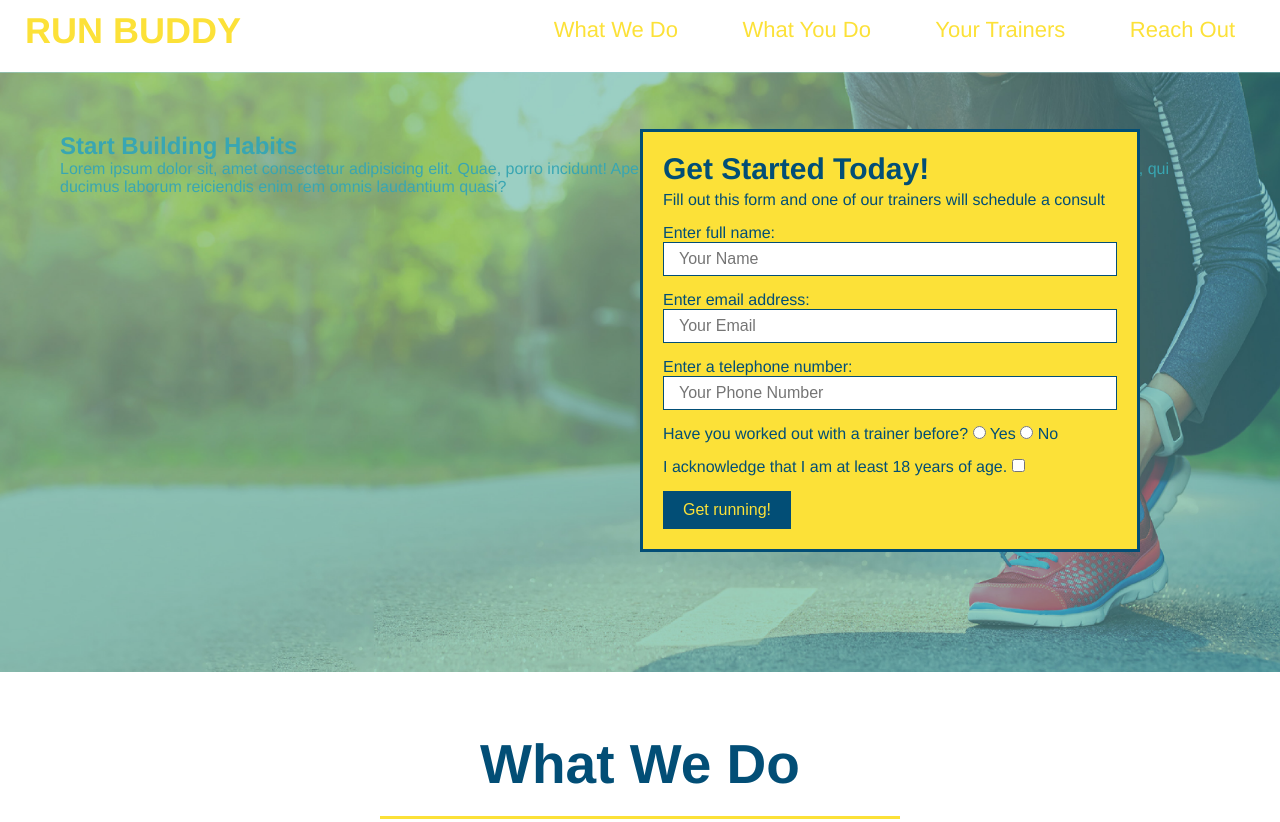
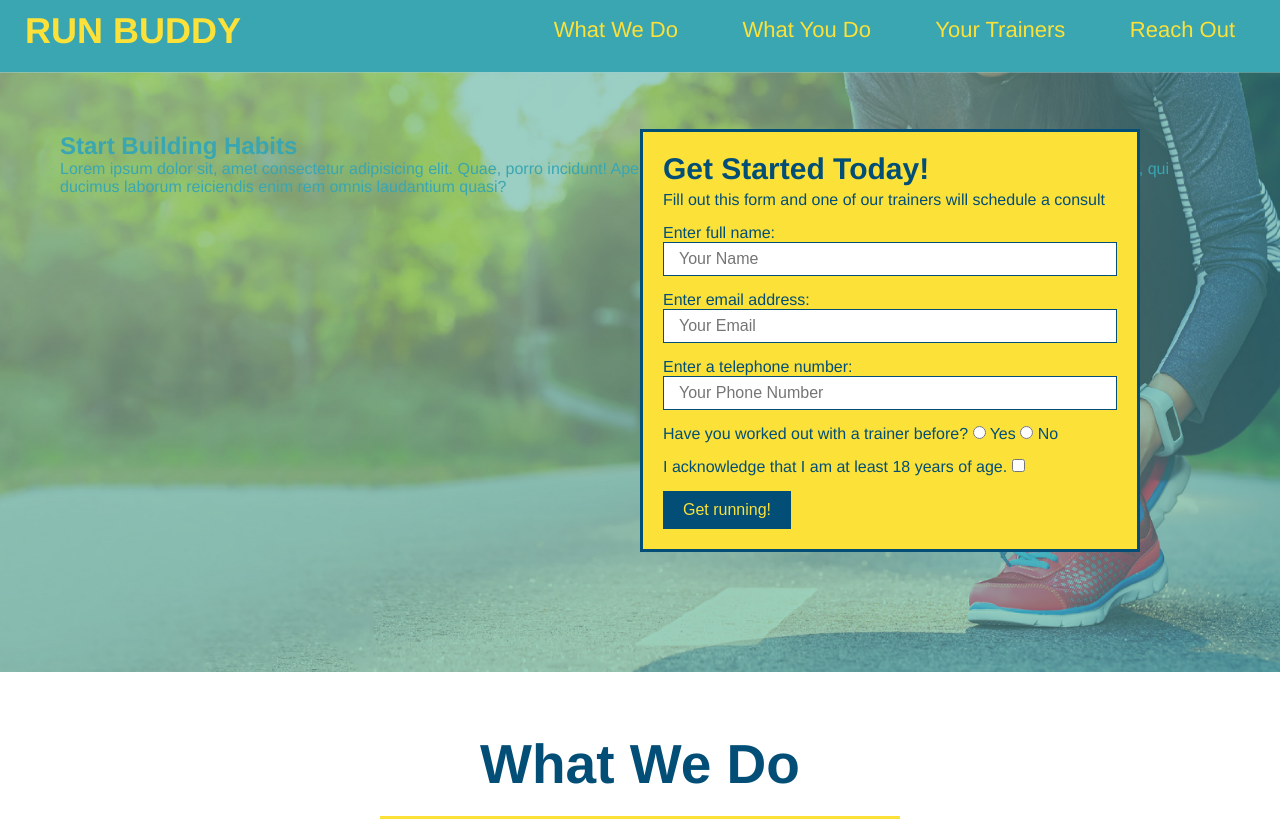
Before and after one commit to lillielovatt/run-buddy, a plain HTML site: page index.html in a window 1280 px wide. Shown: the top 822 px of the page. Drawn offline with Linux system fonts and the light colour scheme.

Commit message:
added flexbox to header

```diff
--- a/assets/css/style.css
+++ b/assets/css/style.css
@@ -16,6 +16,10 @@ header{
     padding-right: 15px;
     padding-bottom: 20px;
     padding-left: 25px;
+    background-color: #39a6b2;
+    display:flex;
+    justify-content:space-between;
+    flex-wrap: wrap;
 }
 
 header h1{
@@ -23,7 +27,6 @@ header h1{
     font-size: 36px;
     color: #fce138;
     margin:0;
-    display:inline;
 }
 
 header a{
@@ -32,7 +35,6 @@ header a{
 }
 
 header nav{
-    float: right;
     margin: 7px 0;
 }
 
```
